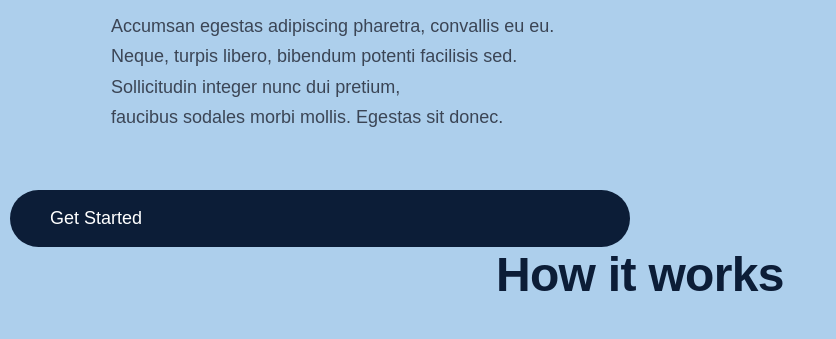
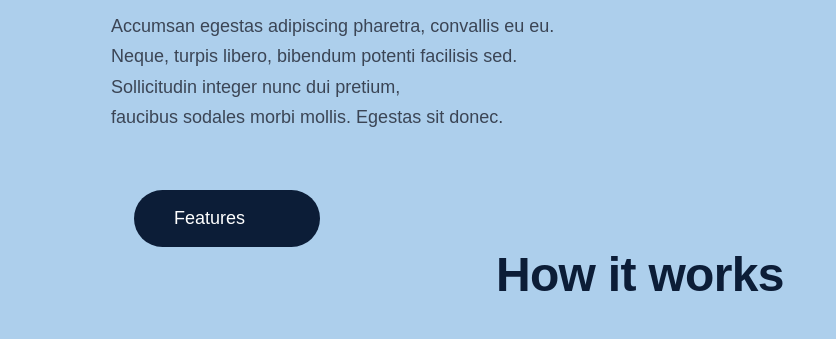
Before and after one commit to gautamtata/Aquanaut.ai, a plain HTML site: page index.html in a window 1280 px wide. Shown: the part 2394-2733 px from the top of the page, without its empty margins (0-836 px from the left). Drawn offline with nearby package versions, Linux system fonts and the light colour scheme; a script that the page names is missing.

Commit message:
fixing buttons

```diff
--- a/css/hyperaquanaut.webflow.css
+++ b/css/hyperaquanaut.webflow.css
@@ -411,6 +411,11 @@ figcaption {
   -ms-flex-item-align: center;
   -ms-grid-row-align: center;
   align-self: center;
+}
+
+.featurebutton {
+  width: 30%;
+  margin-left:20%;
 }
 
 .button {
--- a/index.html
+++ b/index.html
@@ -90,7 +90,7 @@
       <div class="w-col w-col-6">
         <h1 class="heading-2">See the features of <br>Aquanaut&#x27;s<span class="text-accent">powerful</span>and <span class="text-accent">easy</span> <br>to use platform <br><br>‍</h1>
         <div class="text-block">Accumsan egestas adipiscing pharetra, convallis eu eu.<br> Neque, turpis libero, bibendum potenti facilisis sed. <br>Sollicitudin integer nunc dui pretium, <br>faucibus sodales morbi mollis. Egestas sit donec.</div>
-        <a data-w-id="Button 2" style="opacity:0;-webkit-transform:translate3d(0, 30px, 0) scale3d(1, 1, 1) rotateX(0) rotateY(0) rotateZ(0) skew(0, 0);-moz-transform:translate3d(0, 30px, 0) scale3d(1, 1, 1) rotateX(0) rotateY(0) rotateZ(0) skew(0, 0);-ms-transform:translate3d(0, 30px, 0) scale3d(1, 1, 1) rotateX(0) rotateY(0) rotateZ(0) skew(0, 0);transform:translate3d(0, 30px, 0) scale3d(1, 1, 1) rotateX(0) rotateY(0) rotateZ(0) skew(0, 0)" href="contact.html" class="button w-button">Get Started</a>
+        <a data-w-id="Button 2" style="opacity:0;-webkit-transform:translate3d(0, 30px, 0) scale3d(1, 1, 1) rotateX(0) rotateY(0) rotateZ(0) skew(0, 0);-moz-transform:translate3d(0, 30px, 0) scale3d(1, 1, 1) rotateX(0) rotateY(0) rotateZ(0) skew(0, 0);-ms-transform:translate3d(0, 30px, 0) scale3d(1, 1, 1) rotateX(0) rotateY(0) rotateZ(0) skew(0, 0);transform:translate3d(0, 30px, 0) scale3d(1, 1, 1) rotateX(0) rotateY(0) rotateZ(0) skew(0, 0)" href="features.html" class="featurebutton button w-button">Features</a>
       </div>
       <div class="column w-col w-col-6">
         <div style="padding-top:56.17021276595745%" class="video-2 w-video w-embed"><iframe class="embedly-embed" src="https://cdn.embedly.com/widgets/media.html?src=https%3A%2F%2Fwww.youtube.com%2Fembed%2FQK2YZL3TCZ0%3Ffeature%3Doembed&display_name=YouTube&url=https%3A%2F%2Fwww.youtube.com%2Fwatch%3Fv%3DQK2YZL3TCZ0&image=https%3A%2F%2Fi.ytimg.com%2Fvi%2FQK2YZL3TCZ0%2Fhqdefault.jpg&key=c4e54deccf4d4ec997a64902e9a30300&type=text%2Fhtml&schema=youtube" scrolling="no" title="YouTube embed" frameborder="0" allow="autoplay; fullscreen" allowfullscreen="true"></iframe></div>
@@ -131,7 +131,6 @@
           <p class="paragraph-sequence">Sed fermentum urna ante lectus. Sed netus interdum.</p>
         </div>
       </div>
-      <a data-w-id="eaf3ca25-4a9b-efa9-341b-8e26bf9b8a1f" style="opacity:0;-webkit-transform:translate3d(0, 30px, 0) scale3d(1, 1, 1) rotateX(0) rotateY(0) rotateZ(0) skew(0, 0);-moz-transform:translate3d(0, 30px, 0) scale3d(1, 1, 1) rotateX(0) rotateY(0) rotateZ(0) skew(0, 0);-ms-transform:translate3d(0, 30px, 0) scale3d(1, 1, 1) rotateX(0) rotateY(0) rotateZ(0) skew(0, 0);transform:translate3d(0, 30px, 0) scale3d(1, 1, 1) rotateX(0) rotateY(0) rotateZ(0) skew(0, 0)" href="sign-up.html" class="button w-button">Get Started</a>
     </div>
   </div>
   <div class="section">
```
